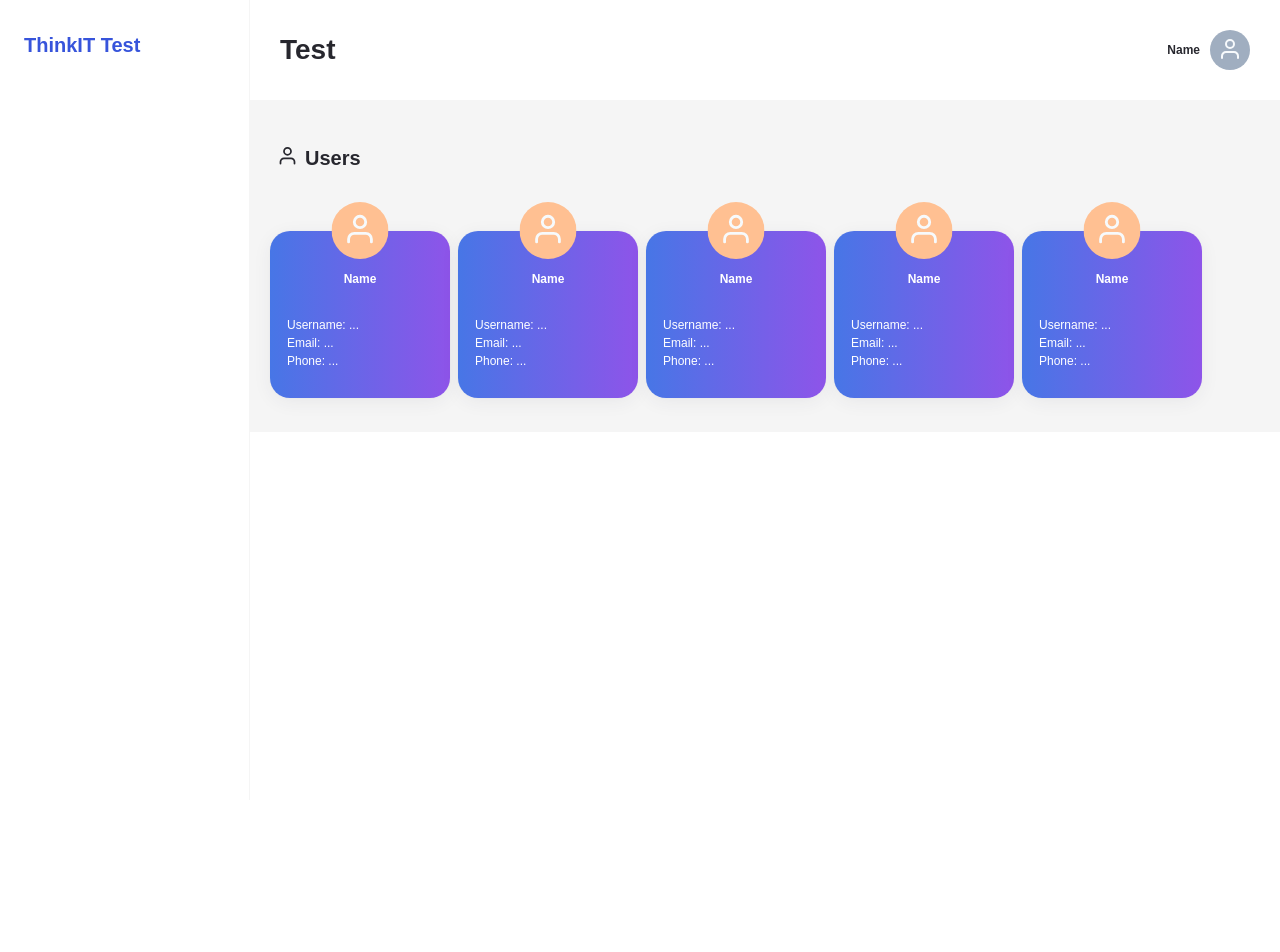
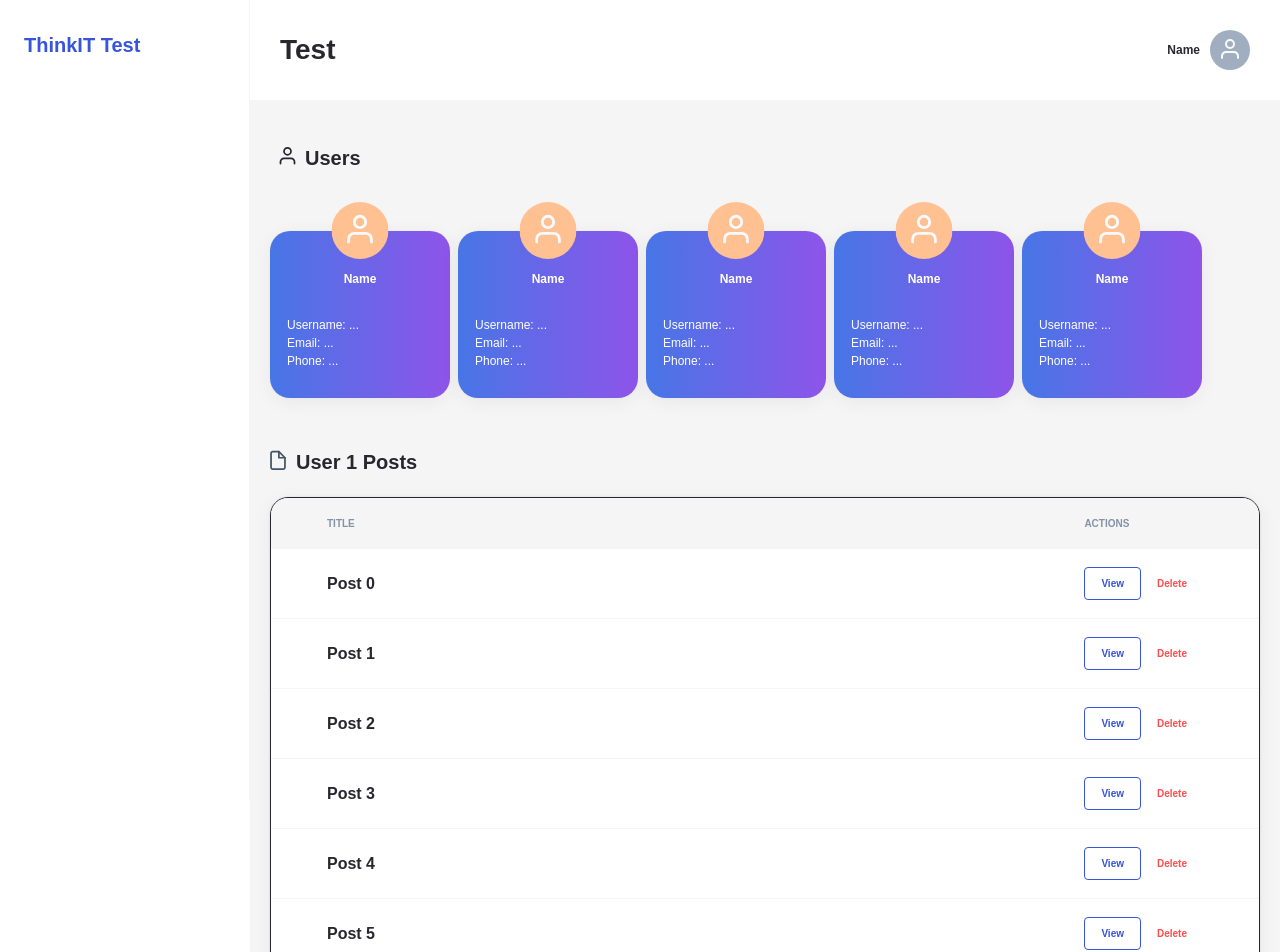
Before and after one commit to automateeverythingM/think-it-task, a Next.js app: page / in a window 1280 px wide. Shown: the top 952 px of the page. Before the commit the page ends 800 px from the top, so only its background shows below. Built offline with nearby package versions, Linux system fonts and the light colour scheme.

Commit message:
post list

```diff
--- /dev/null
+++ b/src/app/components/postList/PostList.tsx
@@ -0,0 +1,48 @@
+import FileIcon from "src/assets/inline-icon/file.svg";
+import styles from "./post-list.module.css";
+
+interface IPostListProps {}
+
+const posts = Array.from({ length: 10 }, (_, i) => ({
+	id: i,
+	title: `Post ${i}`,
+}));
+
+export const PostList = ({}: IPostListProps) => {
+
+	return (
+		<div>
+			<div className={styles.titleWrapper}>
+				<div className={styles.iconWrapper}>
+					<FileIcon width="16" height="20" />
+				</div>
+				<h3 className={styles.listTitle}>User 1 Posts</h3>
+			</div>
+			<div className={styles.tableWrapper}>
+				<table className={styles.table}>
+					<thead>
+						<tr>
+							<th>TITLE</th>
+							<th>ACTIONS</th>
+						</tr>
+					</thead>
+					<tbody>
+						{posts.map(({id, title}) => (
+							<tr key={id}>
+								<td>
+									<h4>{title}</h4>
+								</td>
+								<td>
+									<div className={styles.actionButtonsWrapper}>
+										<button className="btn btn-small btn-outline-blue">View</button>
+										<button className="btn btn-small btn-link-danger">Delete</button>
+									</div>
+								</td>
+							</tr>
+						))}
+					</tbody>
+				</table>
+			</div>
+		</div>
+	);
+};
--- /dev/null
+++ b/src/app/components/postList/post-list.module.css
@@ -0,0 +1,77 @@
+.listWrapper {
+    padding-bottom: 80px;
+}
+
+.titleWrapper {
+	display: flex;
+	align-items: center;
+	margin-top: 48px;
+}
+
+.iconWrapper {
+	margin-top: 4px;
+	margin-right: 10px;
+}
+
+.listTitle {
+	font-size: 20px;
+	font-weight: 600;
+	margin: 0;
+	margin-right: 10px;
+}
+
+.tableWrapper {
+    /* padding: 10px; */
+    overflow: hidden;
+    width: 100%;
+	margin-top: 20px;
+	box-shadow: 0px 4px 20px -2px rgba(50, 50, 71, 0.08);
+	filter: drop-shadow(0px 0px 1px rgba(12, 26, 75, 0.1));
+    border: 1px solid var(--dark);
+    border-radius: 18px;
+}
+
+.tableWrapper table {
+    width: 100%;
+    border-collapse: collapse;
+}
+
+.tableWrapper td {
+    padding: 18px 0;
+    border-bottom: 1px solid var(--lightest-gray);
+    background-color: var(--white);
+}
+
+.tableWrapper td:first-child {
+    padding-left: 56px;
+}
+
+.tableWrapper td:last-child {
+    padding-right: 56px;
+}
+
+.actionButtonsWrapper {
+    display: flex;
+}
+
+
+.tableWrapper td h4 {
+    margin: 0;
+}
+
+.tableWrapper thead {
+    background-color: var(--background-light);
+    color: var(--text-secondary);
+}
+
+.tableWrapper thead th {
+    padding: 18px 0;
+    font-size: 10px;
+    text-align: left;
+    text-transform: uppercase;
+}
+
+.tableWrapper thead th:first-child {
+    padding-left: 56px;
+    width: 100%;
+}
--- a/src/app/page.tsx
+++ b/src/app/page.tsx
@@ -1,11 +1,12 @@
+import { PostList } from "./components/postList/PostList";
 import { UsersList } from "./components/usersList/usersList";
 import styles from "./styles/page.module.css";
-
 
 export default function Home() {
 	return (
 		<div className={styles.pageWrapper}>
 			<UsersList />
+			<PostList />
 		</div>
 	);
 }
--- a/src/app/styles/globals.css
+++ b/src/app/styles/globals.css
@@ -10,17 +10,20 @@
 	--orange: #ffc092;
 	--lightest-gray: #f5f5f5;
 	--white: #fff;
+	--danger: #ff4d4f;
 
 	--text-primary: var(--dark);
 	--text-secondary: var(--light-gray);
 	--text-active: var(--primary);
 	--text-blue: var(--blue);
 	--text-white: var(--white);
+	--text-danger: var(--danger);
 
 	--background-light: var(--lightest-gray);
 
 	--font-mono: "Montserrat", monospace;
 
+	--border-radius-4: 4px;
 	--border-radius-18: 18px;
 	--border-radius-20: 20px;
 
@@ -44,3 +47,45 @@ body {
 	line-height: 1.5;
 	color: var(--text-primary);
 }
+
+button {
+	border: none;
+	outline: none;
+	cursor: pointer;
+}
+
+.btn {
+	display: inline-block;
+	padding: 10px 20px;
+	border-radius: var(--border-radius-4);
+	font-weight: var(--semi-bold);
+	line-height: 1.5;
+	text-align: center;
+	transition: all 0.2s ease-in-out;
+}
+
+.btn-small {
+	font-size: 10px;
+	padding: 8px 16px;
+}
+
+.btn-link-danger {
+	background-color: transparent;
+	color: var(--text-danger);
+	border: none;
+}
+
+.btn-link-danger:hover {
+	text-decoration: underline;
+}
+
+.btn-outline-blue {
+	background-color: transparent;
+	color: var(--text-blue);
+	border: 1px solid var(--text-blue);
+}
+
+.btn-outline-blue:hover {
+	background-color: var(--text-blue);
+	color: var(--text-white);
+}
--- a/src/app/styles/page.module.css
+++ b/src/app/styles/page.module.css
@@ -1,4 +1,5 @@
 .pageWrapper {
     background-color: var(--background-light);
     padding: 34px 20px;
+    padding-bottom: 80px;
 }
```
Also changed, not shown: src/assets/inline-icon/file.svg (added).
